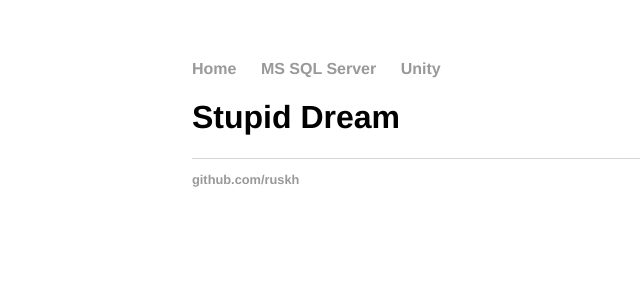
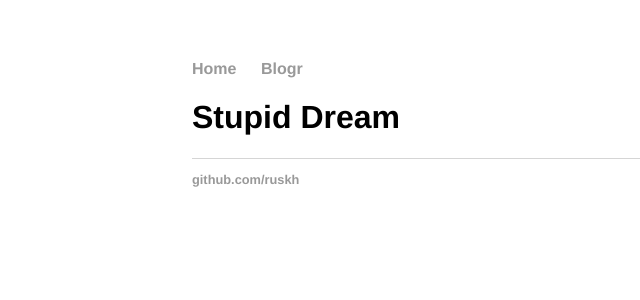
Before and after one commit to ruskh/ruskh.github.io, a Jekyll site: the page built from index.html, in a window 1280 px wide. Shown: the top 300 px of the page, without its empty margins (0-640 px from the left). Built offline with Jekyll 4.4.1, drawn with Linux system fonts in a browser that asks for light colours.

Commit message:
Update default.html

```diff
--- a/_layouts/default.html
+++ b/_layouts/default.html
@@ -8,8 +8,8 @@
 		<nav>
     		<ul>
         		<li><a href="/">Home</a></li>
-	        	<li><a href="/MSSQLServer">MS SQL Server</a></li>
-			<li><a href="/Unity">Unity</a></li>
+	        	<li><a href="/blog">Blogr</a></li>
+
     		</ul>
 		</nav>
 		<div class="container">
```
